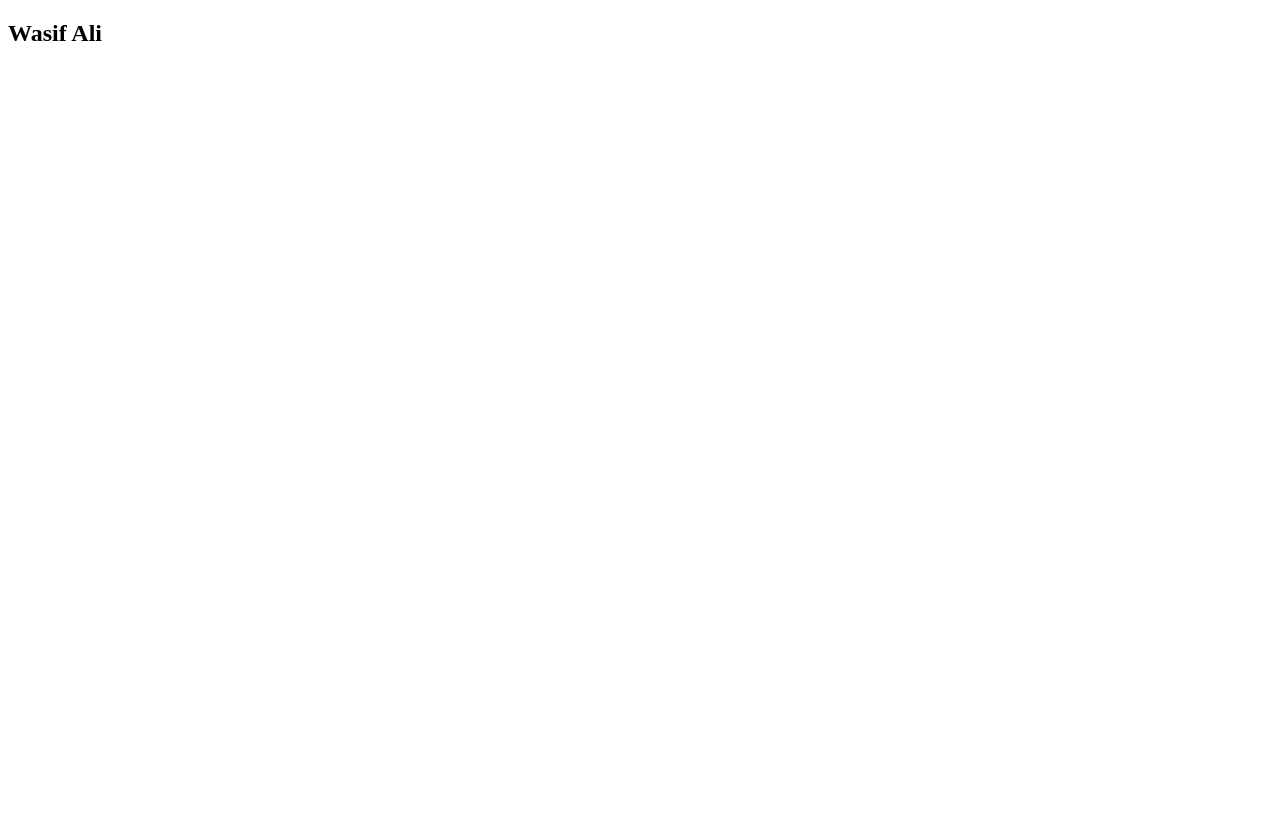
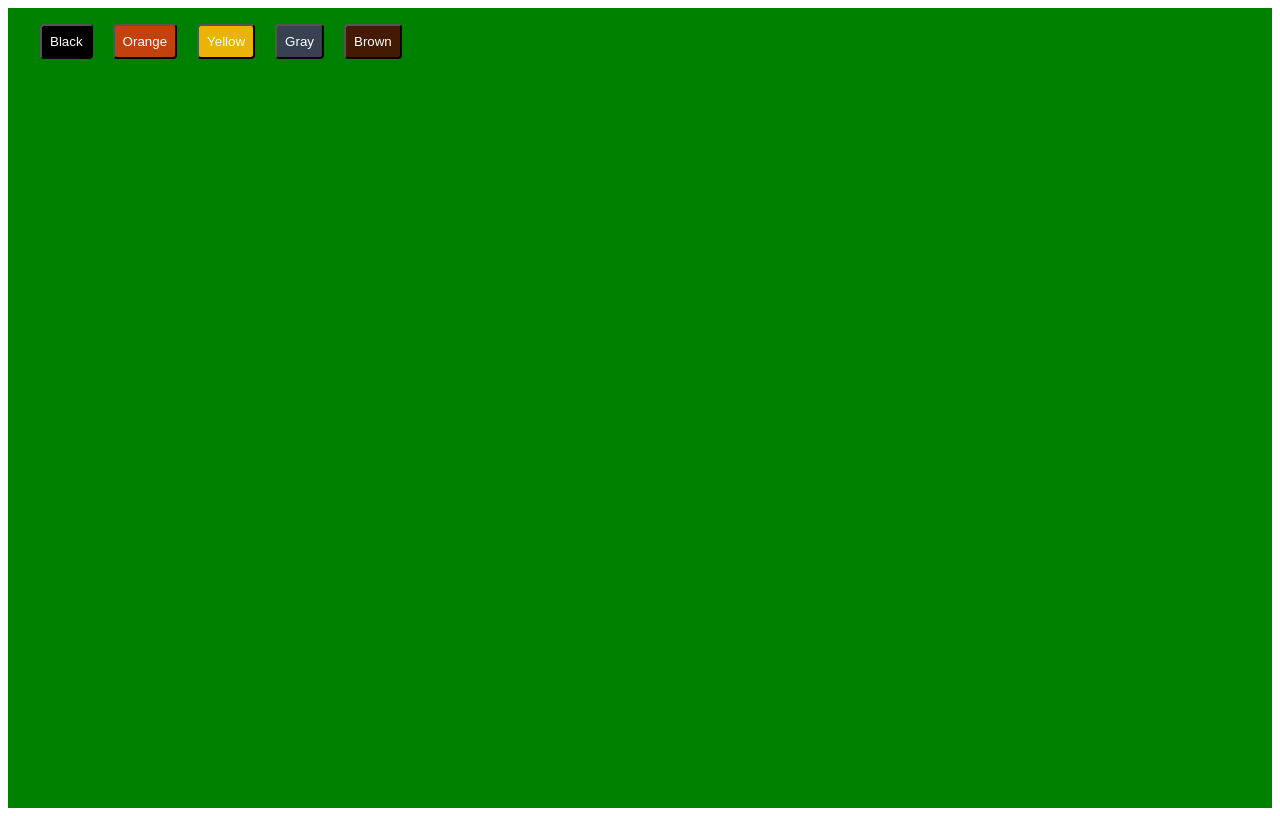
Before and after one commit to Wasif2000/All-In-One-, a React (Create React App) app: page / in a window 1280 px wide. Built offline with nearby package versions, Linux system fonts and the light colour scheme.

Commit message:
add color change buttons

```diff
--- a/src/App.js
+++ b/src/App.js
@@ -1,11 +1,10 @@
 import React from 'react'
+import WeatherApi from './components/WeatherApi'
 
 const App = () => {
   return (
     <>
-    <div>
-      <h2 className='capitalize '>wasif ali</h2>
-    </div>
+  <WeatherApi/>
     </>
   )
 }
--- /dev/null
+++ b/src/components/WeatherApi.jsx
@@ -0,0 +1,60 @@
+import React, { useState } from 'react';
+
+const WeatherApi = () => {
+    const [color, setColor] = useState('green');
+
+
+
+    return (
+        <>
+            <div
+                className='h-screen w-full p-0 m-0'
+                style={{ backgroundColor: color }}
+            >
+                <div className='flex flex-wrap gap-5 ml-8'>
+                <button
+                   onClick={()=>{
+                    setColor("black")
+                }}
+                    className='p-2 mt-4 bg-black rounded text-white'
+                >
+                    Black
+                </button>
+                <button
+                    onClick={()=>{
+                        setColor("orange")
+                    }}
+                    className='p-2 mt-4 bg-orange-700 rounded text-white'
+                >
+                    Orange
+                </button>
+                <button
+                   onClick={()=>{
+                    setColor("yellow")
+                }}
+                    className='p-2 mt-4 bg-yellow-500 rounded text-white'
+                >
+                    Yellow
+                </button>
+                <button
+                    onClick={()=>{
+                        setColor("gray")
+                    }}
+                    className='p-2 mt-4 bg-gray-700 text-white rounded'
+                >
+                    Gray
+                </button>
+                <button
+                    onClick={()=>{
+                        setColor("brown")
+                    }}
+                    className='p-2 mt-4 bg-amber-950 text-white rounded'
+                >
+                Brown
+                </button></div>
+            </div>
+        </>
+    );
+};
+
+export default WeatherApi;
```
